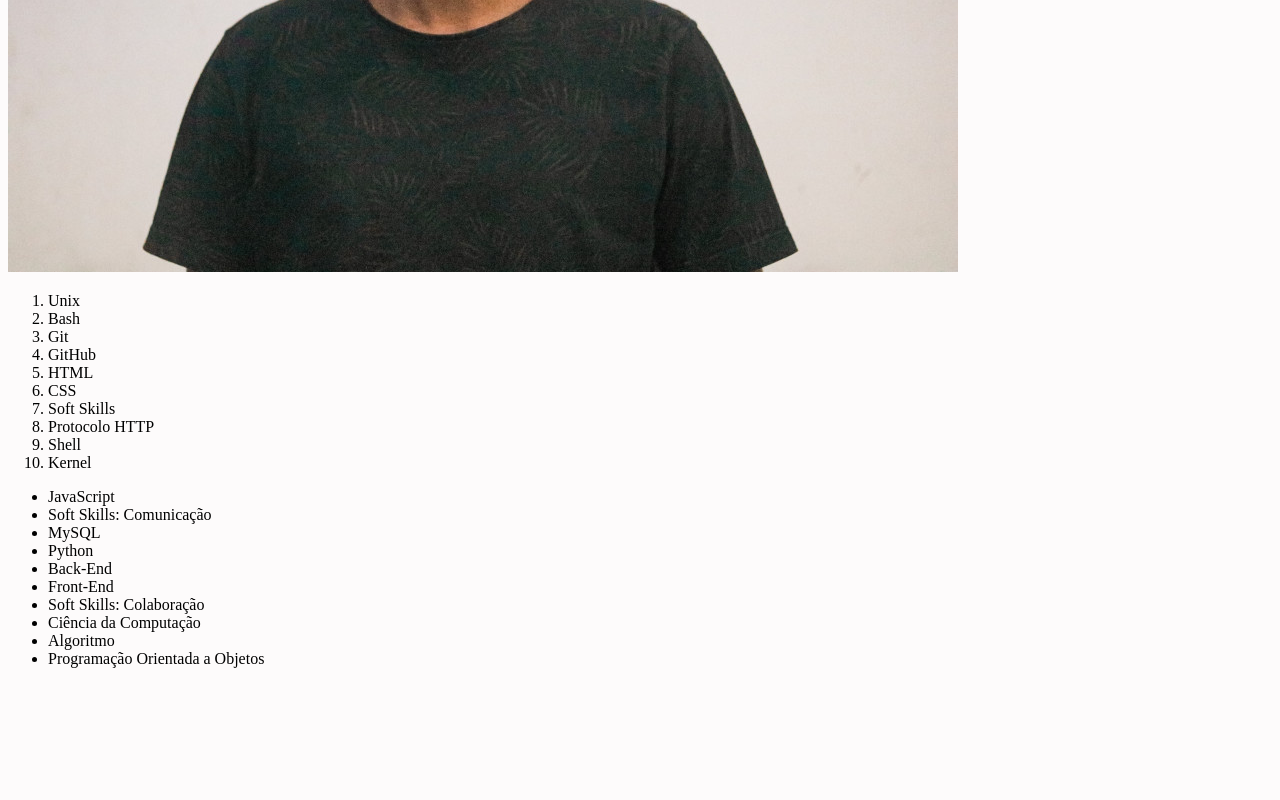
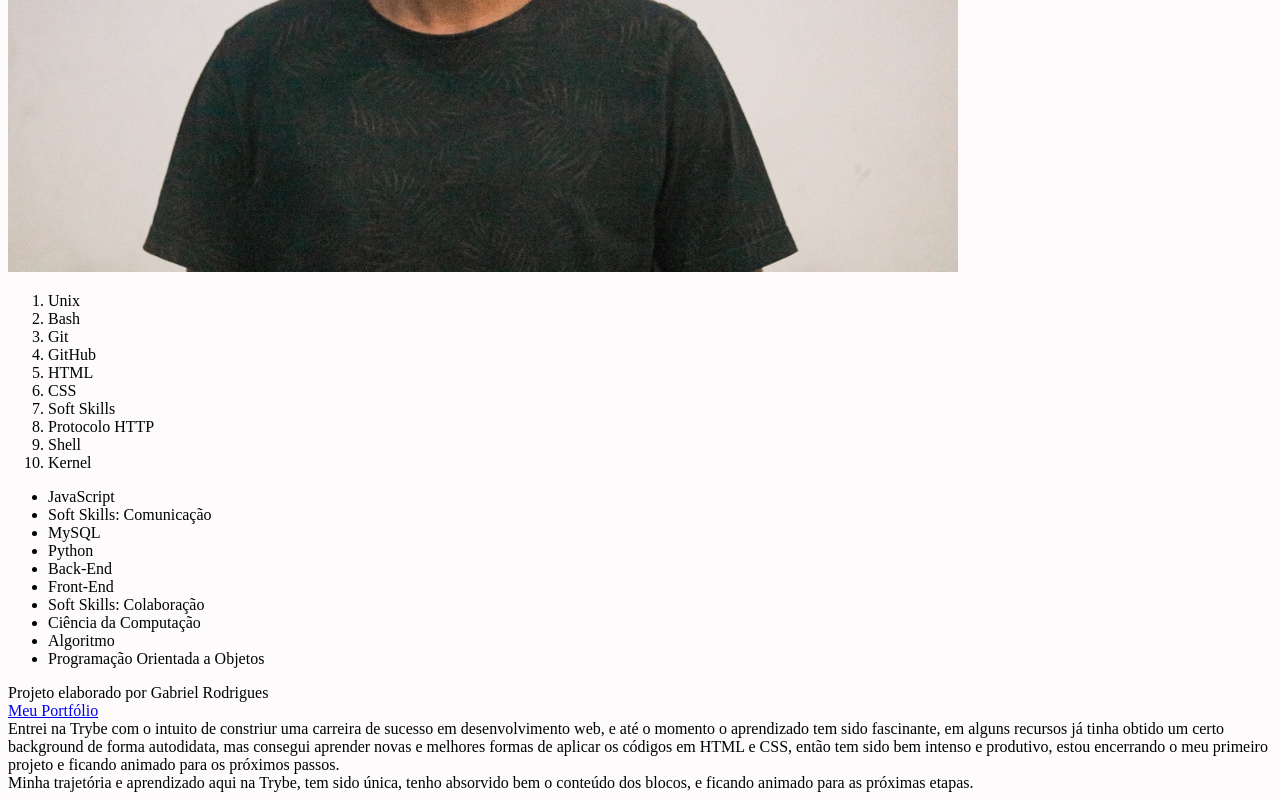
Before and after one commit to rodriguestg/gabriel-rodrigues-lessons-learned, a website: page index.html in a window 1280 px wide. Shown: the part 369-1169 px from the top of the page. Before the commit the page ends 1053 px from the top, so only its background shows below. Drawn offline with Linux system fonts and the light colour scheme.

Commit message:
Subindo requisitos 6, 7, 8 e 9

```diff
--- a/index.html
+++ b/index.html
@@ -36,5 +36,13 @@
             <li>Algoritmo</li>
             <li>Programação Orientada a Objetos</li>
         </ul>
+        <footer id="rodape">Projeto elaborado por Gabriel Rodrigues
+        </footer>
+        <a href="https://rodriguestg.github.io" target="_blank">Meu Portfólio
+        </a>
+        <article>Entrei na Trybe com o intuito de constriur uma carreira de sucesso em desenvolvimento web, e até o momento o aprendizado tem sido fascinante, em alguns recursos já tinha obtido um certo background de forma autodidata, mas consegui aprender novas e melhores formas de aplicar os códigos em HTML e CSS, então tem sido bem intenso e produtivo, estou encerrando o meu primeiro projeto e ficando animado para os próximos passos.</article>
+    <section>
+        <aside>Minha trajetória e aprendizado aqui na Trybe, tem sido única, tenho absorvido bem o conteúdo dos blocos, e ficando animado para as próximas etapas.</aside>
+    </section>
 </body>
 </html>
```
Lines whose indentation alone changed are shown as unchanged.
